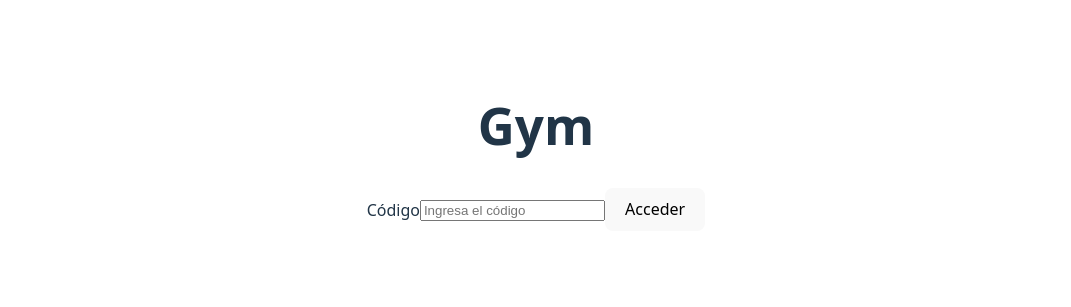
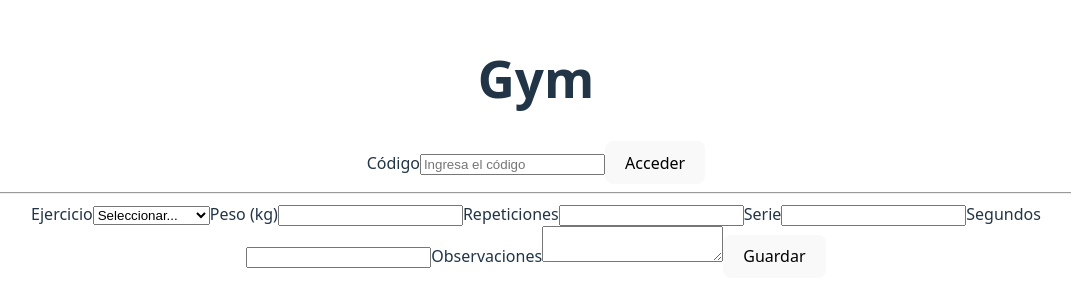
Before and after one commit to goalritmo/gym, a React (Vite) app in the folder frontend/: page / in a window 1280 px wide. Shown: the part 253-560 px from the top of the page, without its empty margins (104-1175 px from the left). Built offline with nearby package versions, Linux system fonts and the light colour scheme.

Commit message:
feat(workout): add WorkoutForm component with validation and tests; integrate into App

```diff
--- a/frontend/src/App.tsx
+++ b/frontend/src/App.tsx
@@ -1,11 +1,14 @@
 import './App.css'
 import LoginComponent from './components/auth/LoginComponent'
+import WorkoutForm from './components/workout/WorkoutForm'
 
 function App() {
   return (
     <div style={{ padding: 16 }}>
       <h1>Gym</h1>
       <LoginComponent />
+      <hr />
+      <WorkoutForm exercises={[{ id: 1, name: 'Press de Banca' }]} onSubmit={() => {}} />
     </div>
   )
 }
--- /dev/null
+++ b/frontend/src/components/workout/WorkoutForm.tsx
@@ -0,0 +1,94 @@
+import React, { useState } from 'react'
+
+type Exercise = { id: number; name: string }
+type WorkoutFormValues = {
+  exerciseId: number | null
+  weight: number | null
+  reps: number | null
+  serie?: number | null
+  seconds?: number | null
+  observations?: string
+}
+
+export default function WorkoutForm({
+  exercises,
+  onSubmit,
+}: {
+  exercises: Exercise[]
+  onSubmit: (values: Required<Omit<WorkoutFormValues, 'serie' | 'seconds' | 'observations'>> &
+    Pick<WorkoutFormValues, 'serie' | 'seconds' | 'observations'>) => void
+}) {
+  const [values, setValues] = useState<WorkoutFormValues>({
+    exerciseId: null,
+    weight: null,
+    reps: null,
+    serie: null,
+    seconds: null,
+    observations: '',
+  })
+  const [errors, setErrors] = useState<{ exercise?: string; weight?: string; reps?: string }>({})
+
+  const handleChange = (field: keyof WorkoutFormValues) => (e: React.ChangeEvent<HTMLInputElement | HTMLSelectElement | HTMLTextAreaElement>) => {
+    const v = e.target.value
+    setValues((prev) => ({
+      ...prev,
+      [field]: v === '' ? null : field === 'observations' ? v : Number(v),
+    }))
+  }
+
+  const validate = () => {
+    const nextErrors: typeof errors = {}
+    if (!values.exerciseId) nextErrors.exercise = 'Seleccioná un ejercicio'
+    if (!values.weight || values.weight <= 0) nextErrors.weight = 'Ingresá un peso válido'
+    if (!values.reps || values.reps <= 0) nextErrors.reps = 'Ingresá repeticiones válidas'
+    setErrors(nextErrors)
+    return Object.keys(nextErrors).length === 0
+  }
+
+  const submit = (e: React.FormEvent) => {
+    e.preventDefault()
+    if (!validate()) return
+    onSubmit({
+      exerciseId: values.exerciseId!,
+      weight: values.weight!,
+      reps: values.reps!,
+      serie: values.serie ?? undefined,
+      seconds: values.seconds ?? undefined,
+      observations: values.observations ?? undefined,
+    })
+  }
+
+  return (
+    <form role="form" onSubmit={submit}>
+      <label htmlFor="exercise">Ejercicio</label>
+      <select id="exercise" aria-label="Ejercicio" value={values.exerciseId ?? ''} onChange={handleChange('exerciseId')}>
+        <option value="">Seleccionar...</option>
+        {exercises.map((ex) => (
+          <option key={ex.id} value={ex.id}>
+            {ex.name}
+          </option>
+        ))}
+      </select>
+      {errors.exercise && <p>{errors.exercise}</p>}
+
+      <label htmlFor="weight">Peso (kg)</label>
+      <input id="weight" aria-label="Peso (kg)" type="number" value={values.weight ?? ''} onChange={handleChange('weight')} />
+      {errors.weight && <p>{errors.weight}</p>}
+
+      <label htmlFor="reps">Repeticiones</label>
+      <input id="reps" aria-label="Repeticiones" type="number" value={values.reps ?? ''} onChange={handleChange('reps')} />
+      {errors.reps && <p>{errors.reps}</p>}
+
+      <label htmlFor="serie">Serie</label>
+      <input id="serie" aria-label="Serie" type="number" value={values.serie ?? ''} onChange={handleChange('serie')} />
+
+      <label htmlFor="seconds">Segundos</label>
+      <input id="seconds" aria-label="Segundos" type="number" value={values.seconds ?? ''} onChange={handleChange('seconds')} />
+
+      <label htmlFor="observations">Observaciones</label>
+      <textarea id="observations" aria-label="Observaciones" value={values.observations ?? ''} onChange={handleChange('observations')} />
+
+      <button type="submit">Guardar</button>
+    </form>
+  )
+}
--- a/frontend/vite.config.ts
+++ b/frontend/vite.config.ts
@@ -1,17 +1,7 @@
 import { defineConfig } from 'vite'
 import react from '@vitejs/plugin-react'
-import path from 'node:path'
 
 // https://vite.dev/config/
 export default defineConfig({
-  plugins: [react()],
-  test: {
-    environment: 'jsdom',
-    setupFiles: ['./src/test/setup.ts'],
-    globals: true,
-    css: true,
-    alias: {
-      '@': path.resolve(__dirname, './src')
-    }
-  }
+  plugins: [react()]
 })
```
Also changed, not shown: 2 other files (tests, documents, lock files or other folders).
